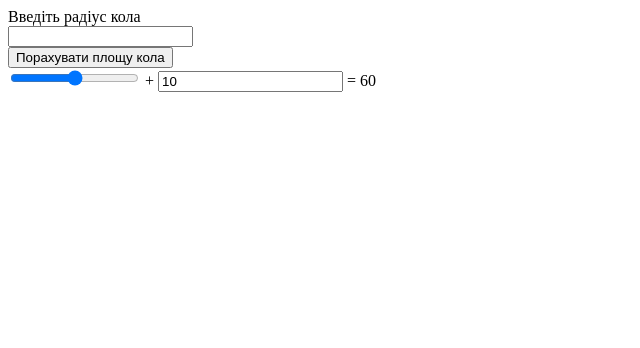
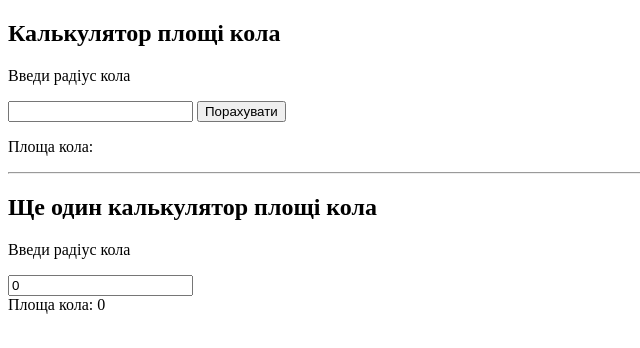
Before and after one commit to DadaLV/js2022-01, a plain HTML site: page index.html in a window 1280 px wide. Shown: the whole page, without its empty margins (0-640 px from the left). Drawn offline with Linux system fonts and the light colour scheme.

Commit message:
calc 2 was added

```diff
--- a/index.html
+++ b/index.html
@@ -4,18 +4,35 @@
     <meta charset="UTF-8" />
     <meta http-equiv="X-UA-Compatible" content="IE=edge" />
     <meta name="viewport" content="width=device-width, initial-scale=1.0" />
-    <title>Document</title>
+        <title>Document</title>
   </head>
   <body>
-    <form oninput="result.value=Pi*ParseInt(x.value)*ParseInt(x.value)">Введіть радіус кола<br><input type="text"><br>
-      <input type="submit" name="x" value="Порахувати площу кола">
-      <output name="result"></output>
+    <h2>Калькулятор площі кола</h2>
+    <p>Введи радіус кола</p>
+    <input id="number" />
+    <button type="button" onclick="radius()">Порахувати</button>
+    <p id="show">Площа кола:</p>
+
+    <script>
+      function radius() {
+        let a = document.getElementById("number").value.replace(/,/gi, ".");
+        let text;
+        if (a < 0 || isNaN(a)) {
+          text = "Упс, ти ввів не радіус";
+        } else {
+          rad = Math.PI * parseInt(number.value) * parseInt(number.value);
+          text = rad;
+        }
+        document.getElementById("show").innerHTML = "Площа кола: " + text;
+      }
+    </script>
+    <hr />
+    <h2>Ще один калькулятор площі кола</h2>
+    <p>Введи радіус кола</p>
+    <form oninput="result.value=Math.PI*(j.value)*parseInt(j.value)">
+      <input type="text" id="j" name="j" value="0" /><br />
+      Площа кола:
+      <output name="result" for="j">0</output>
     </form>
-    <form oninput="result.value=parseInt(a.value)+parseInt(b.value)">
-      <input type="range" id="b" name="b" value="50" /> +
-      <input type="number" id="a" name="a" value="10" /> =
-      <output name="result" for="a b">60</output>
-    </form>
-
   </body>
 </html>
```
